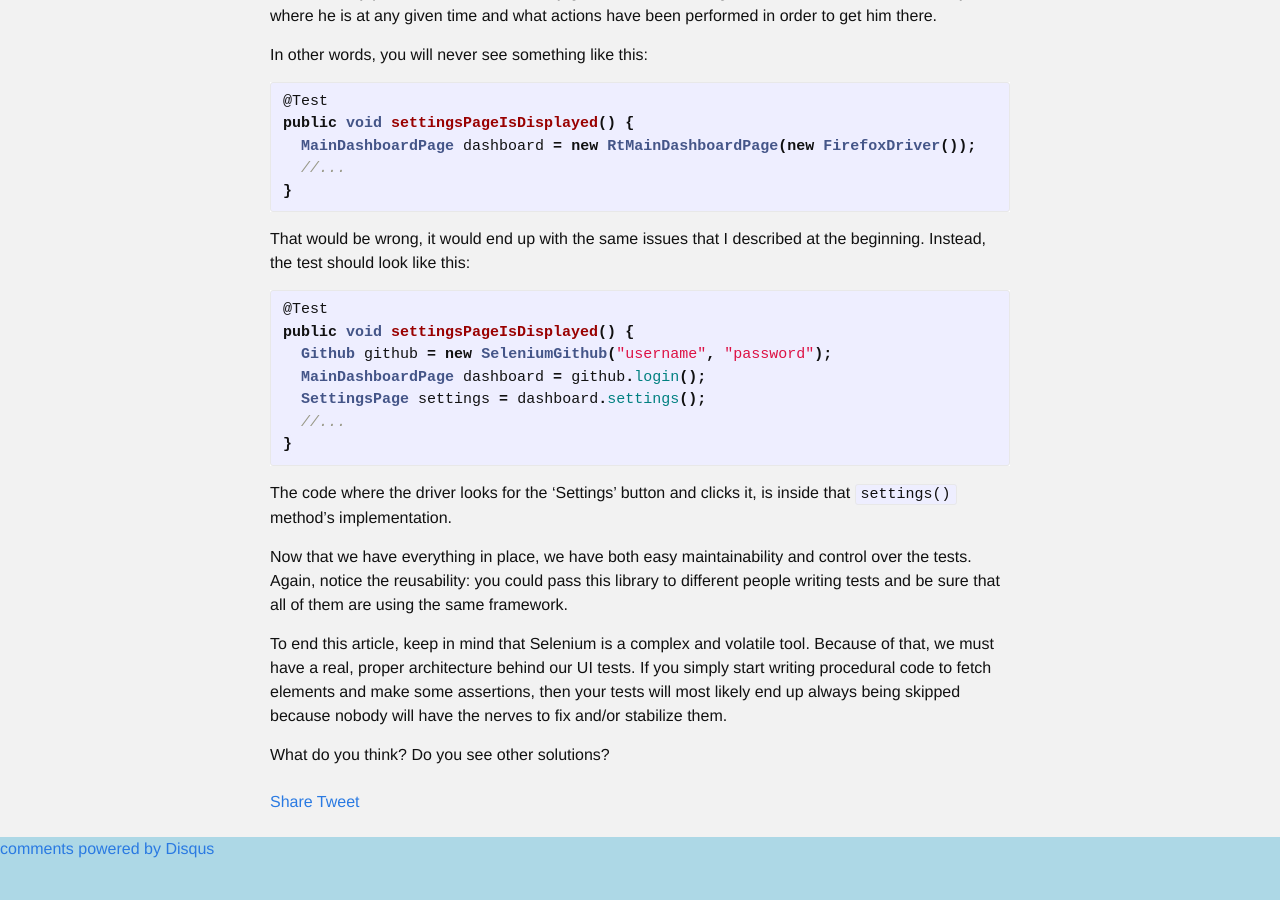
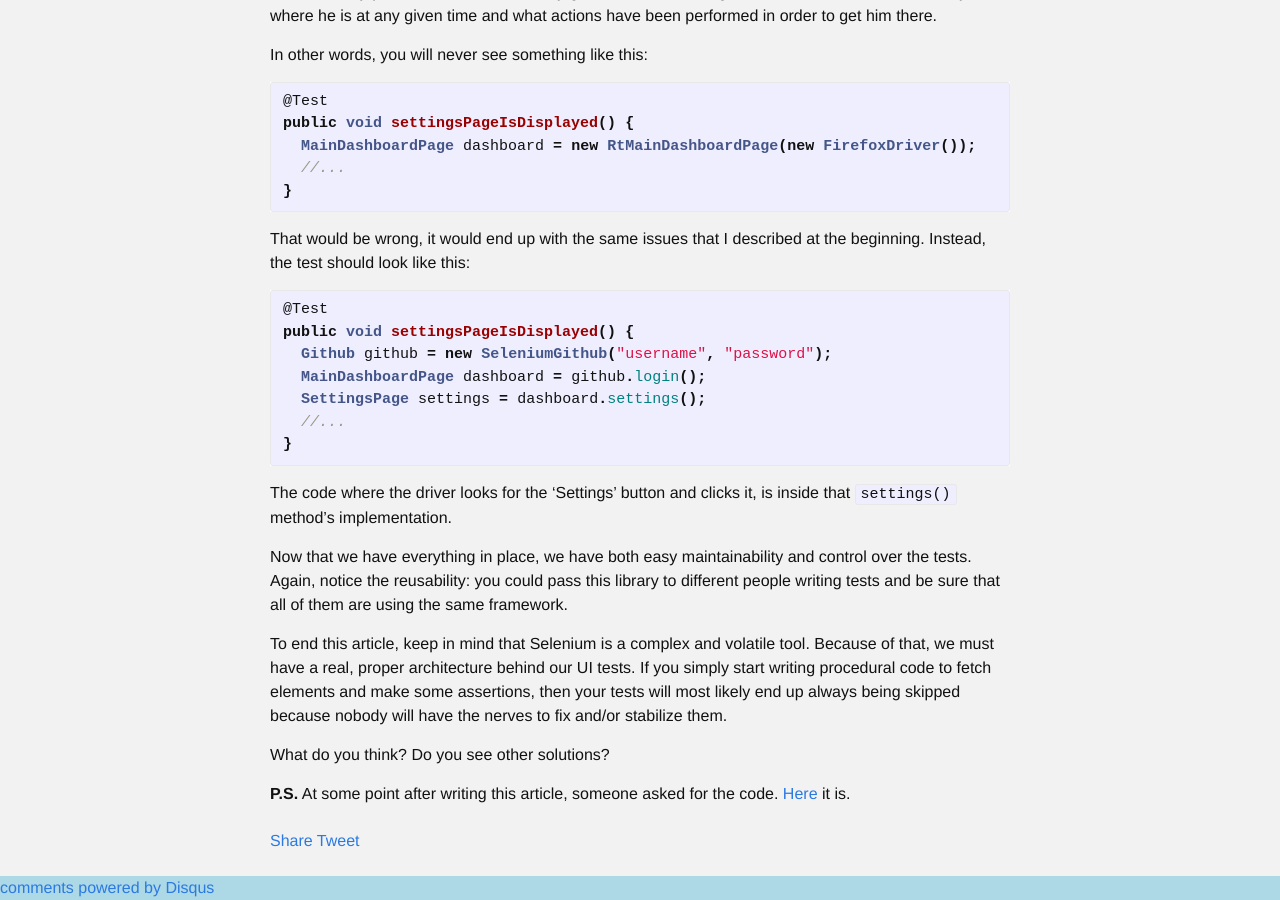
Before and after one commit to amihaiemil/amihaiemil.github.io, a Jekyll site: the page built from _posts/2017-01-24-selenium-and-junit-the-right-way.markdown, in a window 1280 px wide and 900 px high, scrolled down 3041 px. Built offline with Jekyll 4.4.1, drawn with Linux system fonts in a browser that asks for light colours; comment, search, counter and statistics services are not loaded; before the commit the page ends 3902 px from its top, so only the background shows below that.

Commit message:
code link

```diff
--- a/_posts/2017-01-24-selenium-and-junit-the-right-way.markdown
+++ b/_posts/2017-01-24-selenium-and-junit-the-right-way.markdown
@@ -148,3 +148,5 @@ must have a real, proper architecture behind our UI tests. If you simply start w
 procedural code to fetch elements and make some assertions, then your tests will most likely end up always being skipped because nobody will have the nerves to fix and/or stabilize them.
 
 What do you think? Do you see other solutions?
+
+**P.S.** At some point after writing this article, someone asked for the code. [Here](https://github.com/amihaiemil/selenium-github-example) it is.
```
